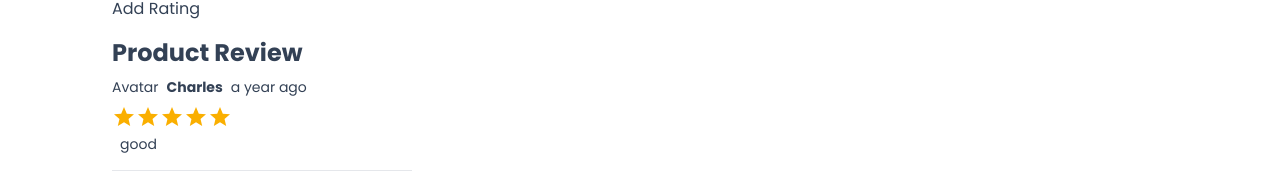
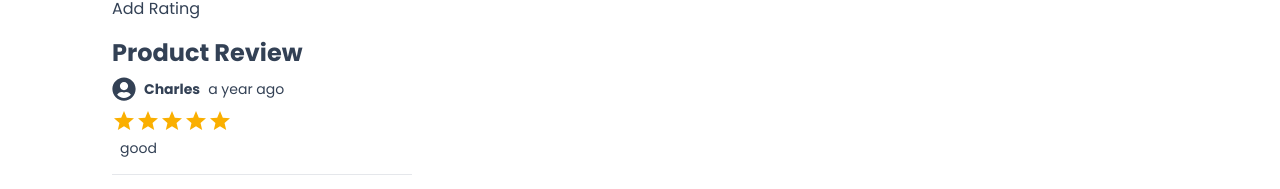
Before and after one commit to ayekaday/e-shop, a Next.js app: page /product/1 in a window 1280 px wide. Shown: the part 599-788 px from the top of the page. Built offline with nearby package versions, Linux system fonts and the light colour scheme; a web font is replaced by a local one.

Commit message:
Add Avatar

```diff
--- /dev/null
+++ b/app/components/Avatar.tsx
@@ -0,0 +1,21 @@
+import Image from "next/image";
+import { FaUserCircle } from "react-icons/fa";
+
+interface AvatarProps {
+  src?: string | null | undefined;
+}
+
+const Avatar: React.FC<AvatarProps> = ({ src }) => {
+  if (src) {
+    <Image
+      src={src}
+      alt="Avatar"
+      className="rounded-full"
+      height="30"
+      width="30"
+    />;
+  }
+  return <FaUserCircle size={24} />;
+};
+
+export default Avatar;
--- a/app/product/[productId]/ListRating.tsx
+++ b/app/product/[productId]/ListRating.tsx
@@ -1,5 +1,6 @@
 "use client";
 
+import Avatar from "@/app/components/Avatar";
 import Heading from "@/app/components/Heading";
 import { Rating } from "@mui/material";
 import moment from "moment";
@@ -18,7 +19,7 @@ const ListRating: React.FC<ListRatingProps> = ({ product }) => {
             return (
               <div key={review.id} className="max-w-[300px]">
                 <div className="flex gap-2 items-center">
-                  <div>Avatar</div>
+                  <Avatar />
                   <div className="font-semibold">{review?.user.name}</div>
                   <div className="font-light">
                     {moment(review.createdDate).fromNow()}
```
